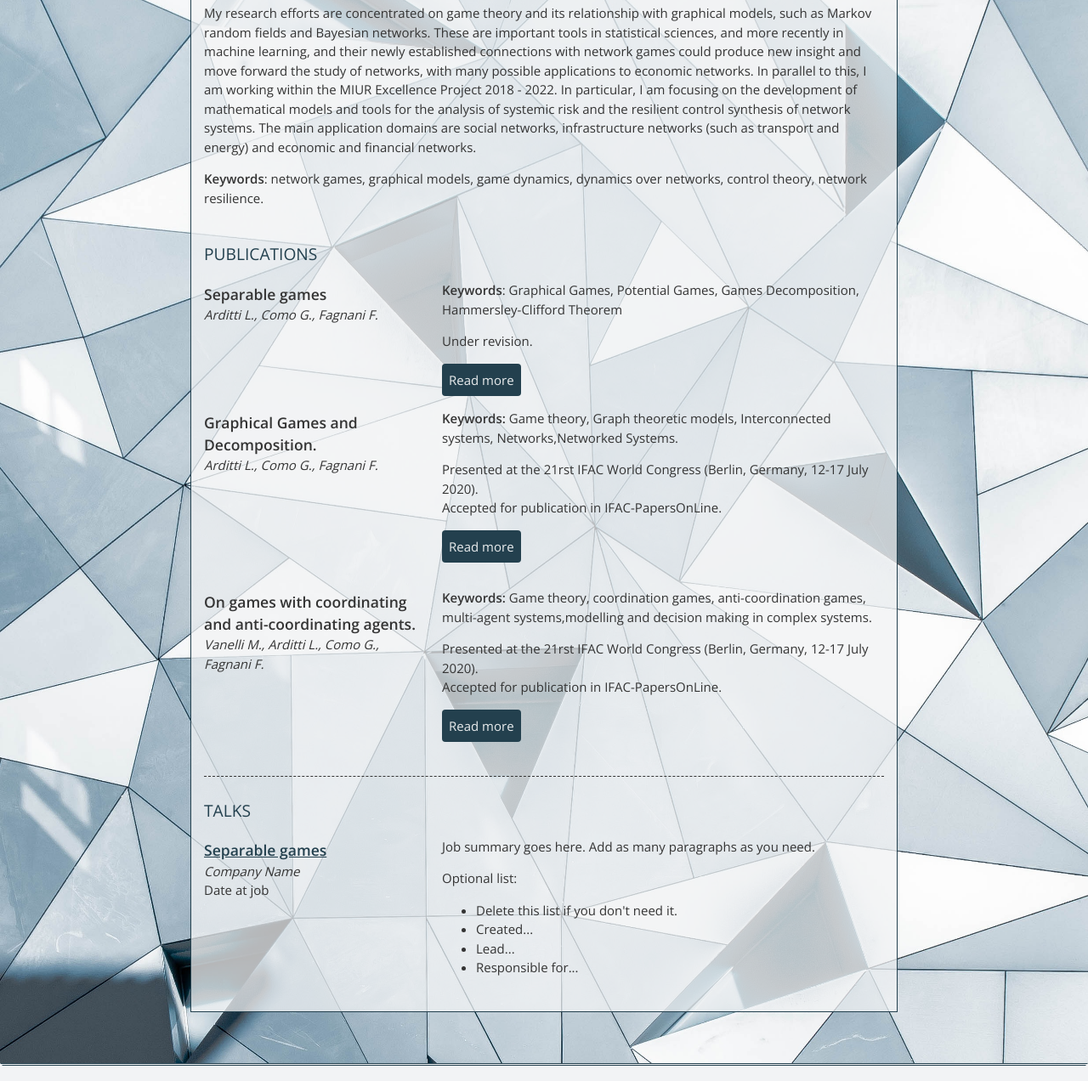
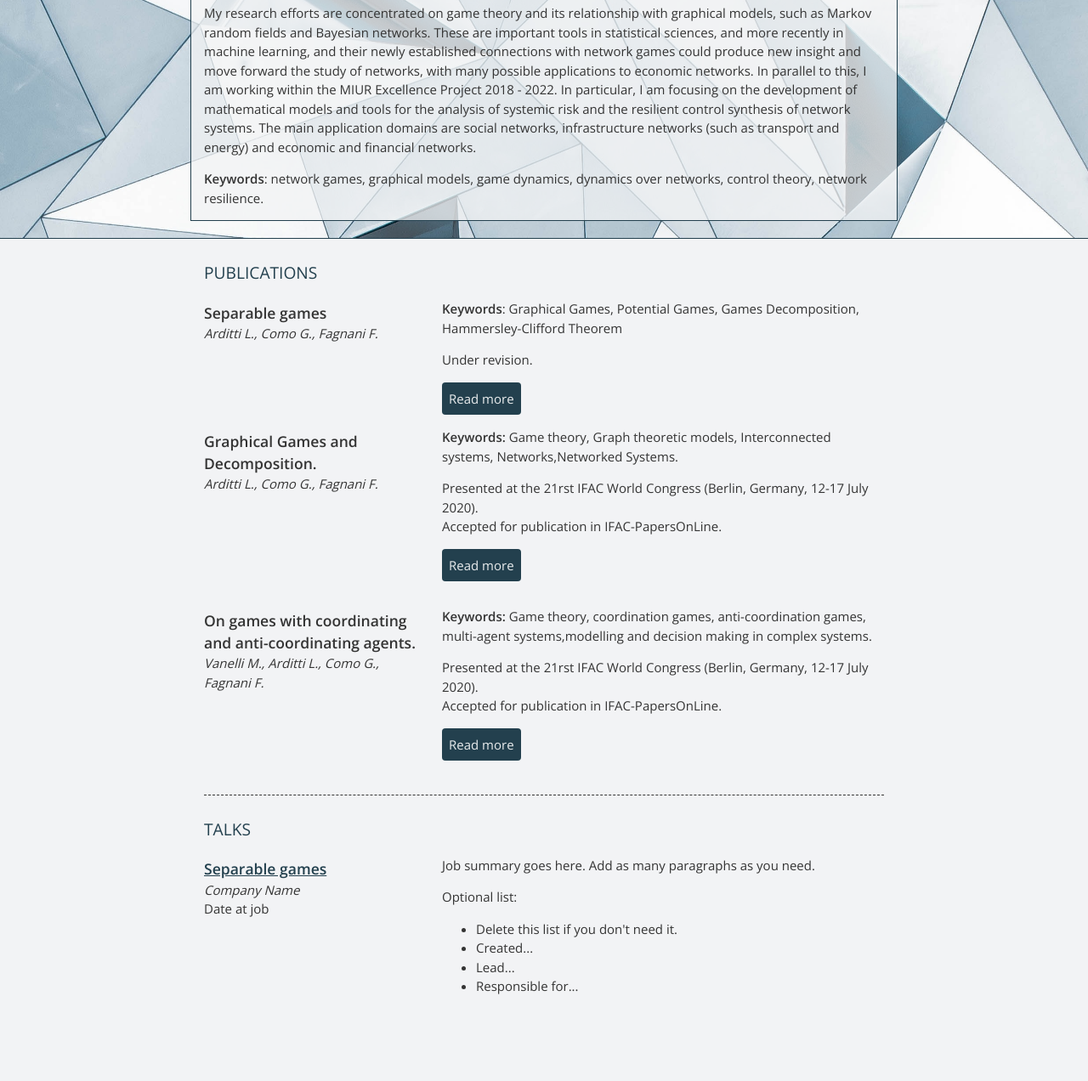
Before and after one commit to laura-arditti/laura-arditti.github.io, a plain HTML site: page index.html in a window 1280 px wide. Shown: the part 639-1911 px from the top of the page at 85% size. Drawn offline with nearby package versions, Linux system fonts and the light colour scheme.

Commit message:
add section-description and section-details

```diff
--- a/css/styles.css
+++ b/css/styles.css
@@ -59,6 +59,29 @@ header h2 {
     margin: 0 auto;
     padding: 60px 0;
 }
+.section-description {
+    background-image: url(../images/joel-filipe-unsplash.jpg);
+    background-size: cover;
+    background-position: top right;
+    padding: 60px 0 20px 0;
+}
+.section-details {
+    background:rgb(242, 243, 245);
+    border-bottom: 3px double;
+    border-top: 1px solid;
+    border-color: rgba(35, 64, 78, 1) transparent;
+    padding: 0 0 60px 0;
+}
+.section-description .content-wrap {
+    padding: 0 15px;
+    background-color: rgba(242, 243, 245,0.75);
+    border: 1px solid rgba(35, 64, 78, 1);
+    box-sizing: content-box;
+}
+.section-details .content-wrap {
+    padding: 0 0;
+}
+
 h3 {
     margin-bottom: 0;
 }
@@ -133,19 +156,6 @@ header .content-wrap {
 
 /* Research
 -------------------------------------------------*/
-.research{
-    background-image: url(../images/joel-filipe-unsplash.jpg);
-    background-size: cover;
-    background-position: top right;
-    padding: 60px 0;
-}
-.research .content-wrap {
-    /* margin: 60px auto; */
-    padding: 0 15px;
-    background-color: rgba(242, 243, 245,0.75);
-    border: 1px solid rgba(35, 64, 78, 1);
-    box-sizing: content-box;
-}
 .research section h2 {
     font-family: "Open sans", sans-serif;
     font-weight: 400;
@@ -163,9 +173,6 @@ header .content-wrap {
 /* Projects
 -------------------------------------------------*/
 .projects {
-    background:rgb(242, 243, 245);
-    border: 3px double;
-    border-color: rgba(35, 64, 78, 1) transparent;
 }
 .projects a {
     color: rgba(35, 64, 78, 1);
--- a/index.html
+++ b/index.html
@@ -72,27 +72,33 @@
 
       <!-- ***********************  RESEARCH  *********************** -->
       <section class="research" id="research">
+        <div class="section-description">
           <div class="content-wrap item-details divider">
             <h2>Reasearch Activity</h2>
             <p>
               My research efforts are concentrated on game theory and its
-            relationship with graphical models, such as Markov random fields and
-            Bayesian networks. These are important tools in statistical
+              relationship with graphical models, such as Markov random fields
+              and Bayesian networks. These are important tools in statistical
               sciences, and more recently in machine learning, and their newly
-            established connections with network games could produce new insight
-            and move forward the study of networks, with many possible
-            applications to economic networks. In parallel to this, I am working
-            within the MIUR Excellence Project 2018 - 2022. In particular, I am
-            focusing on the development of mathematical models and tools for the
-            analysis of systemic risk and the resilient control synthesis of
-            network systems. The main application domains are social networks,
-            infrastructure networks (such as transport and energy) and economic
-            and financial networks.
+              established connections with network games could produce new
+              insight and move forward the study of networks, with many possible
+              applications to economic networks. In parallel to this, I am
+              working within the MIUR Excellence Project 2018 - 2022. In
+              particular, I am focusing on the development of mathematical
+              models and tools for the analysis of systemic risk and the
+              resilient control synthesis of network systems. The main
+              application domains are social networks, infrastructure networks
+              (such as transport and energy) and economic and financial
+              networks.
             </p>
             <p>
               <b>Keywords</b>: network games, graphical models, game dynamics,
               dynamics over networks, control theory, network resilience.
             </p>
+          </div>
+        </div>
+        <div class="section-details">
+          <div class="content-wrap item-details divider">
             <section class="publications">
               <h2>Publications</h2>
               <!-- Copy this whole <section> block to add more papers. -->
@@ -206,24 +212,32 @@
               <!-- End of paper block. -->
             </section>
           </div>
+        </div>
       </section>
 
       <!-- ********************  PROJECTS / PORTFOLIO  ********************* -->
       <section class="projects" id="project">
+        <div class="section-description">
           <div class="content-wrap divider">
             <h2>Featured Projects</h2>
             <p>
               View selected projects below. More information can be found at
               <a href="http://christinatruong.com">christinatruong.com</a>.
             </p>
-
+          </div>
+        </div>
+        <div class="section-details">
+          <div class="content-wrap divider">
             <!-- Copy the whole <section> block to add more projects. -->
             <section class="project-item">
-            <img src="images/project-courses.jpg" alt="description of image" />
+              <img
+                src="images/project-courses.jpg"
+                alt="description of image"
+              />
               <h3>Project Name</h3>
               <p>
-              Summary or description of the project and/or your role in it. Add
-              as many paragraphs as you need.
+                Summary or description of the project and/or your role in it.
+                Add as many paragraphs as you need.
               </p>
               <a class="btn" href="#" target="_blank">
                 View project / case study
@@ -231,6 +245,7 @@
             </section>
           </div>
           <!-- End of Project block. -->
+        </div>
       </section>
 
       <!-- ******************  EDUCATION & CERTIFICATIONS ****************** -->
```
Lines whose indentation alone changed are shown as unchanged.
